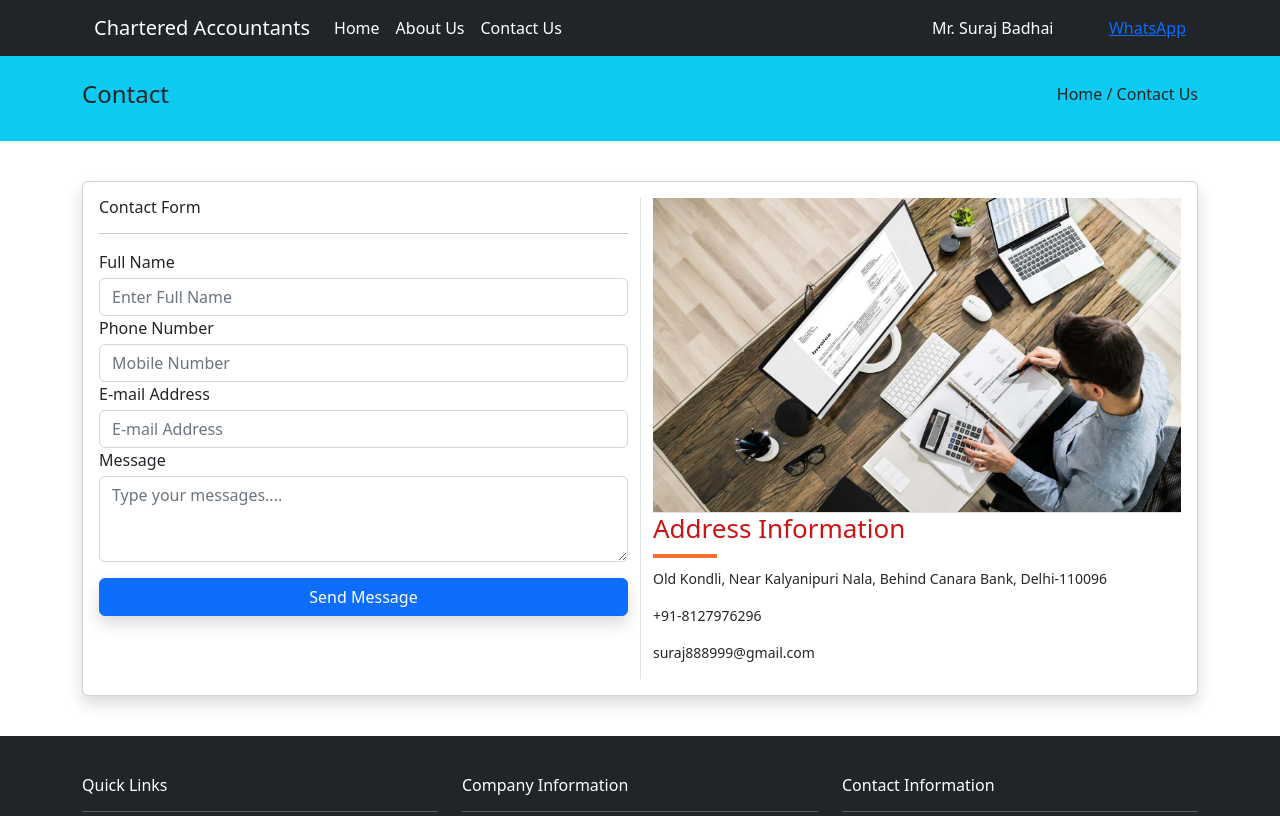
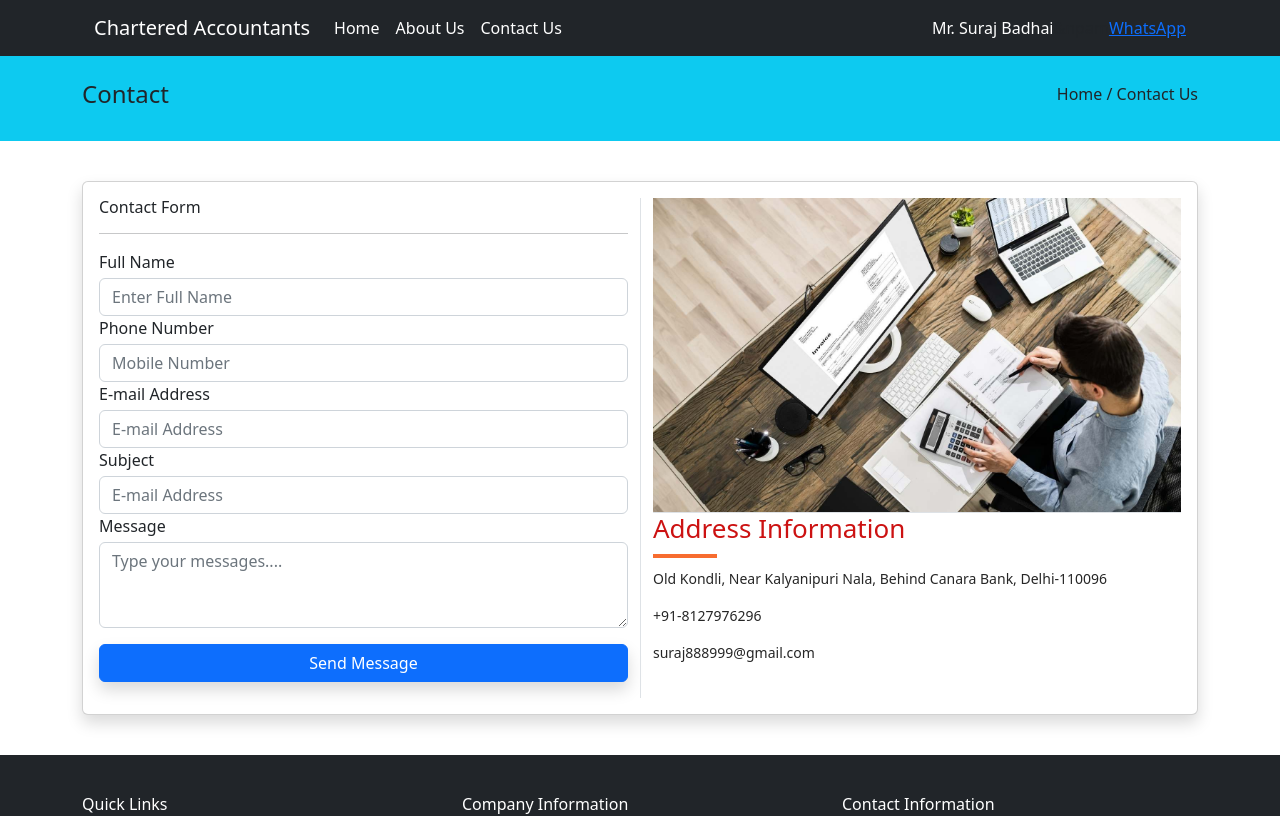
Before and after one commit to parvindr091719/Chartered-Accountant, a React (Create React App) app: page /contact in a window 1280 px wide. Shown: the top 816 px of the page. Built offline with nearby package versions, Linux system fonts and the light colour scheme.

Commit message:
Update Contacts.js

```diff
--- a/src/components/Pages/Contacts.js
+++ b/src/components/Pages/Contacts.js
@@ -40,6 +40,10 @@ const Contact = () =>{
                                         <input type="text" className="form-control" placeholder="E-mail Address" />
                                     </div>
                                     <div className="form-group">
+                                        <label className="mb-1">Subject</label>
+                                        <input type="text" className="form-control" placeholder="E-mail Address" />
+                                    </div>
+                                    <div className="form-group">
                                         <label className="mb-1">Message</label>
                                         <textarea rows="3" className="form-control" placeholder="Type your messages...."></textarea>
                                     </div>
```
